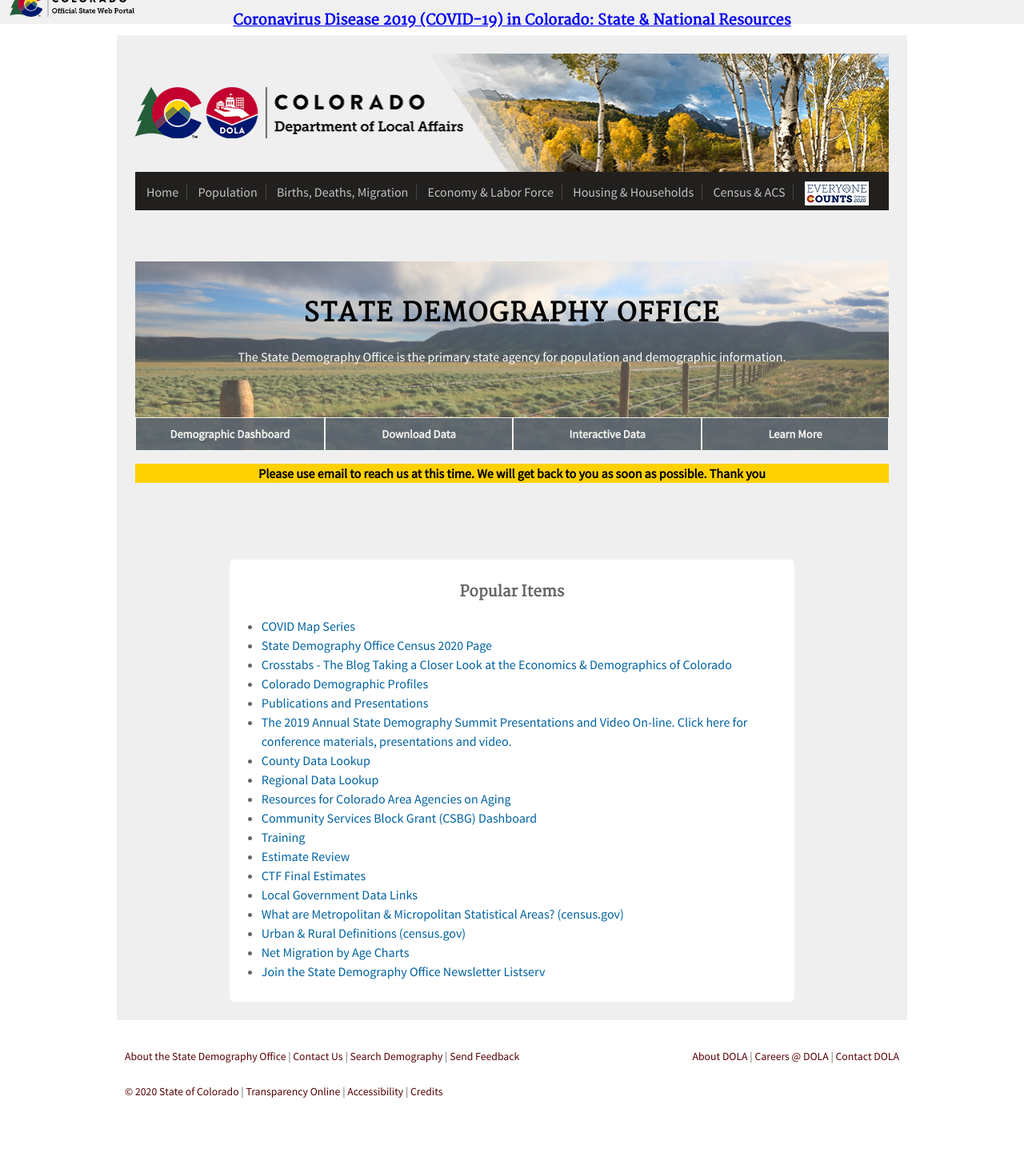
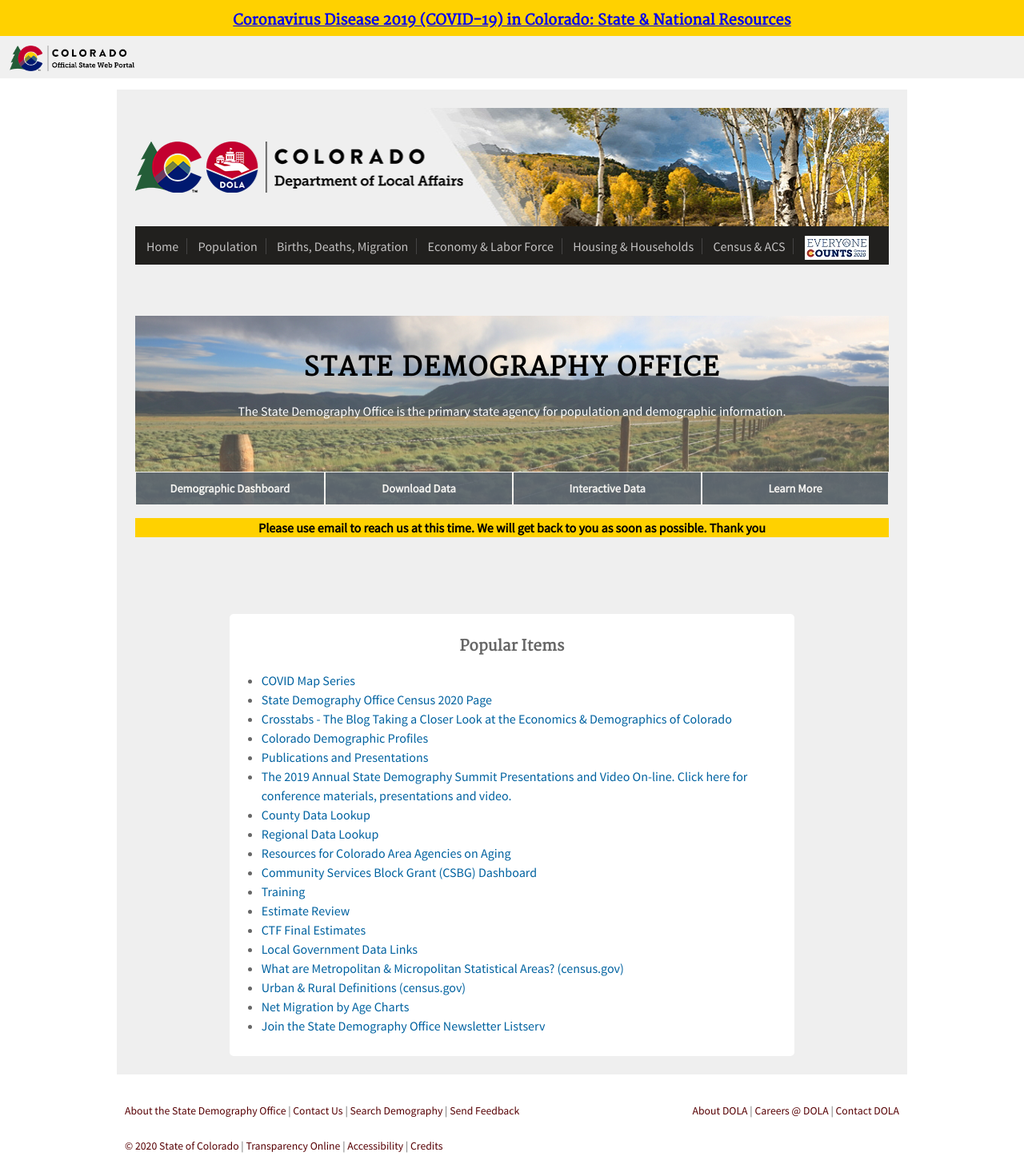
Before and after one commit to TBleess/Website_New, a Jekyll site: the page built from pages/0_Homepage_and_Footer_Links/index.md, in a window 1280 px wide. Shown: the whole page at 80% size. Built offline with Jekyll 4.4.1, drawn with Linux system fonts in a browser that asks for light colours; before the commit the page ends 1398 px from its top, so only the background shows below that.

Commit message:
Update _top-bar.html

```diff
--- a/_includes/_top-bar.html
+++ b/_includes/_top-bar.html
@@ -1,4 +1,4 @@
-<div class="alert__bar--covid-19" style="background-color:#ffd100;text-align:center;text-color:black;font-size:12px;height:12px">
+<div class="alert__bar--covid-19" style="background-color:#ffd100;text-align:center;text-color:black;font-size:12px;height:80px">
     <h2>
       <a href="https://covid19.colorado.gov/">
       Coronavirus Disease 2019 (COVID-19) in Colorado: State & National Resources
```
